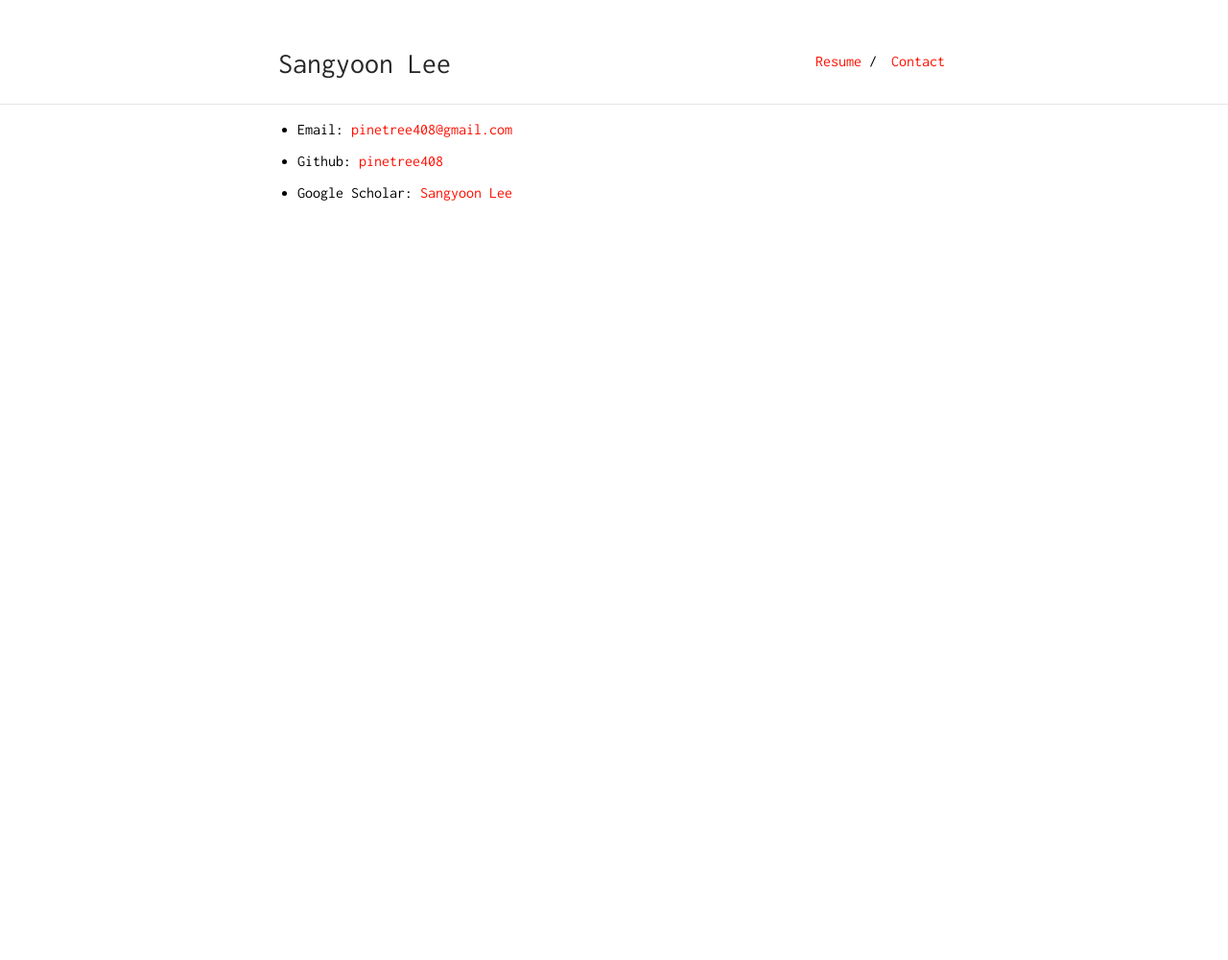
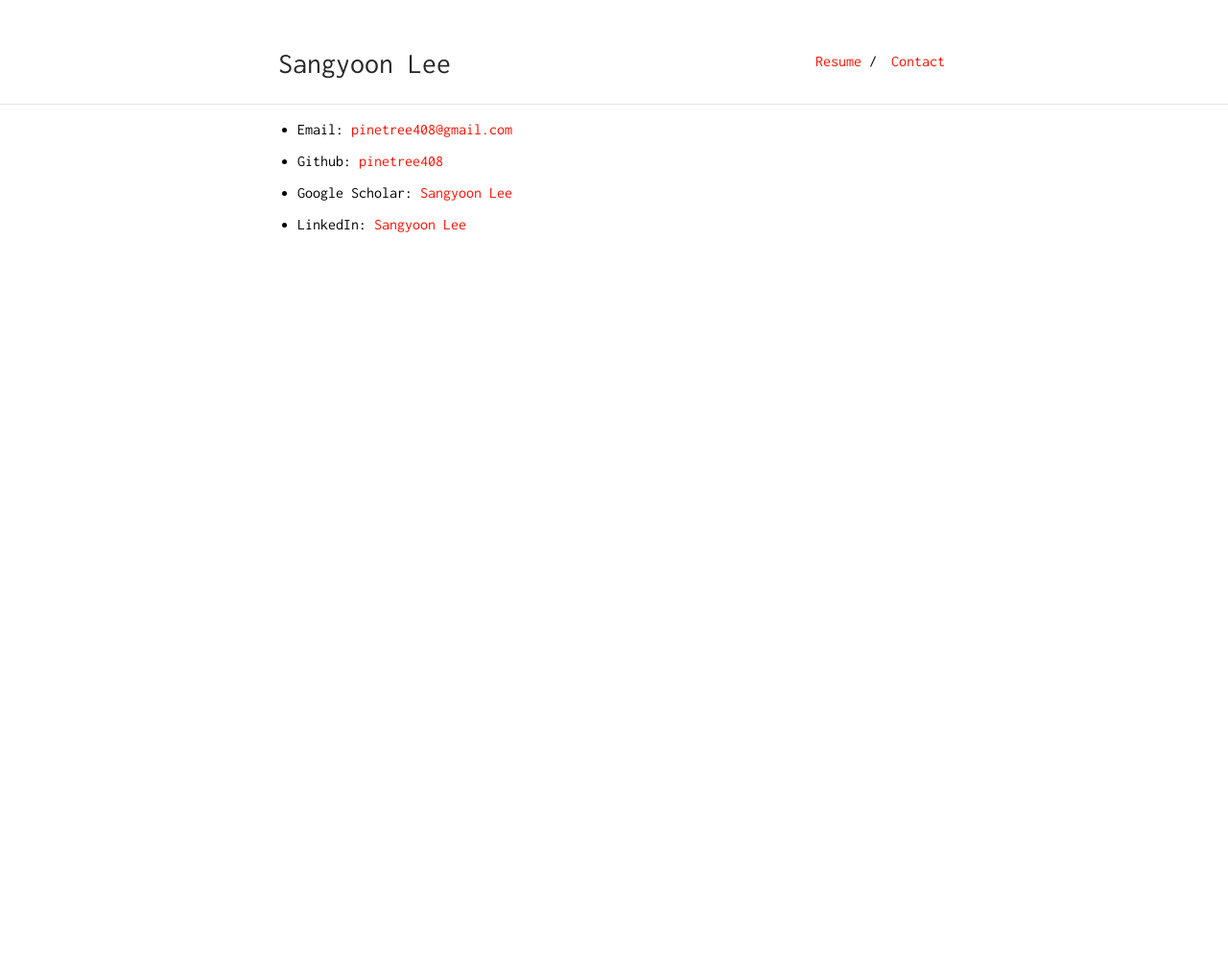
Before and after one commit to pinetree408/pinetree408.github.io, a Jekyll site: the page built from contact.md, in a window 1280 px wide. Shown: the whole page at 96% size. Built offline with Jekyll 4.4.1, drawn with Linux system fonts in a browser that asks for light colours.

Commit message:
Add the linkedin profile link at the contact page

```diff
--- a/contact.md
+++ b/contact.md
@@ -9,3 +9,5 @@ is_contact: true
 * Github: [pinetree408](http://github.com/pinetree408)
 
 * Google Scholar: [Sangyoon Lee](https://scholar.google.com/citations?user=GSp2jNoAAAAJ)
+
+* LinkedIn: [Sangyoon Lee](https://www.linkedin.com/in/sangyoon-lee-408)
```
